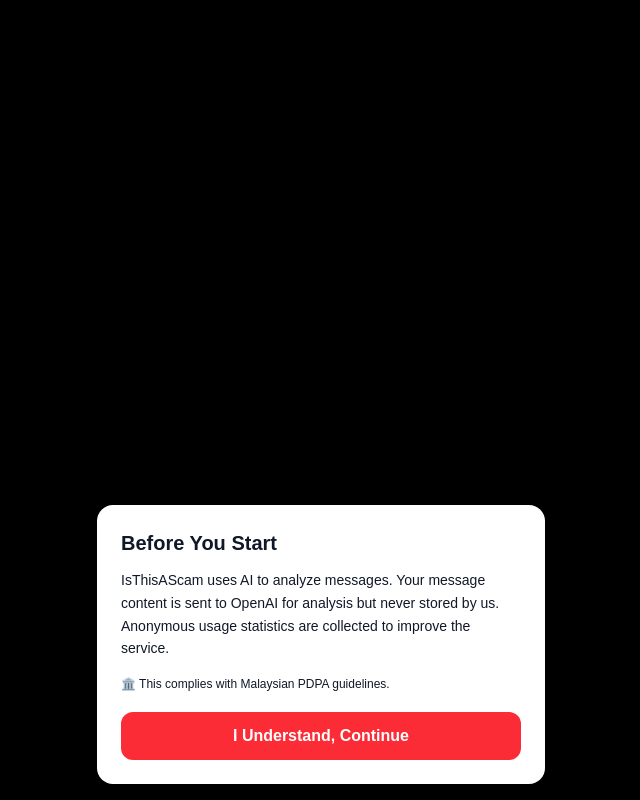
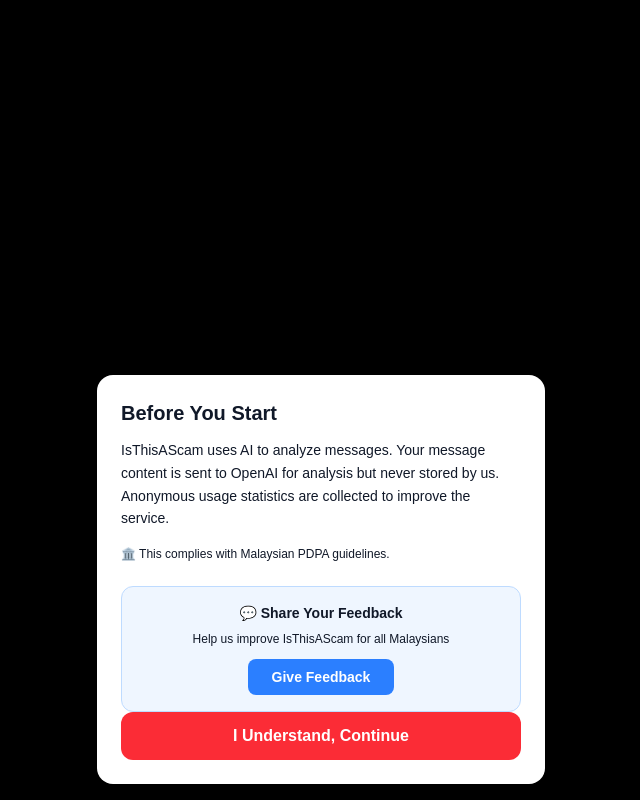
Before and after one commit to kickmeafter0810ok-ui/Isthisascam-judging, a Next.js app: page / in a window 1280 px wide. Both pictures are taken after a click on the button "🇬🇧 English". Shown: the whole page, without its empty margins (319-959 px from the left). Built offline with nearby package versions, Linux system fonts and the light colour scheme.

Commit message:
Add user feedback form link

```diff
--- a/app/page.tsx
+++ b/app/page.tsx
@@ -355,6 +355,14 @@
         <h2 className="text-xl font-bold text-gray-900 mb-3">{t('consentTitle')}</h2>
         <p className="text-sm text-gray-900 mb-4 leading-relaxed">{t('consentBody')}</p>
         <p className="text-xs text-gray-900 mb-5">🏛️ {t('consentPDPA')}</p>
+        <div className="mt-6 bg-blue-50 border border-blue-200 rounded-xl p-4 text-center">
+  <p className="text-sm font-bold text-gray-900 mb-2">💬 Share Your Feedback</p>
+  <p className="text-xs text-gray-900 mb-3">Help us improve IsThisAScam for all Malaysians</p>
+  <a href="https://tally.so/r/2ExkNj" target="_blank" rel="noopener noreferrer"
+    className="bg-blue-500 text-white font-bold py-2 px-6 rounded-lg text-sm inline-block">
+    Give Feedback
+  </a>
+</div>
         <button onClick={handleConsent} className="w-full bg-red-500 hover:bg-red-600 text-white font-bold py-3 rounded-xl">
           {t('consentAgree')}
         </button>
```
